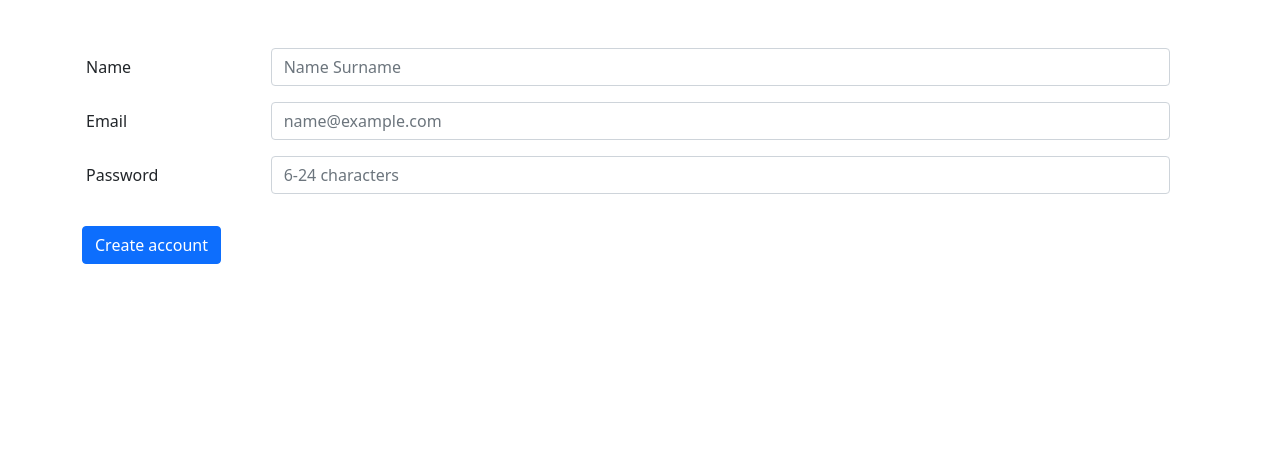
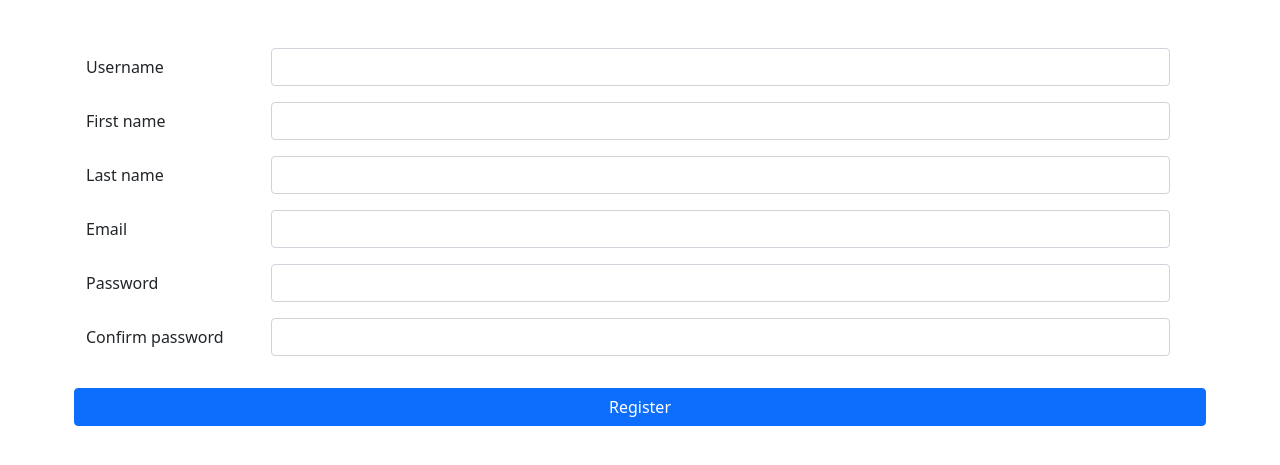
Before and after one commit to ElecTrOoD/Flask, a Flask app: page /register in a window 1280 px wide. Shown: the part 59-524 px from the top of the page. Run offline with Flask 2, Linux system fonts and the light colour scheme; some libraries are stand-ins or nearby versions.

Commit message:
lesson_5 done

```diff
--- a/blog/app.py
+++ b/blog/app.py
@@ -1,7 +1,7 @@
 from flask import Flask
 
 from blog import commands
-from blog.extensions import db, login_manager, migrate
+from blog.extensions import db, login_manager, migrate, csrf
 from blog.models import User
 
 
@@ -18,6 +18,7 @@ def create_app() -> Flask:
 def register_extensions(app):
     db.init_app(app)
     migrate.init_app(app, db, compare_type=True)
+    csrf.init_app(app)
 
     login_manager.login_view = 'auth.login'
     login_manager.init_app(app)
@@ -40,7 +41,6 @@ def register_blueprints(app: Flask):
 
 
 def register_commands(app: Flask):
-    app.cli.add_command(commands.init_db)
     app.cli.add_command(commands.drop_db)
     app.cli.add_command(commands.create_users)
     app.cli.add_command(commands.create_articles)
--- a/blog/config.py
+++ b/blog/config.py
@@ -13,3 +13,5 @@ SECRET_KEY = os.getenv('SECRET_KEY')
 
 SQLALCHEMY_DATABASE_URI = os.getenv('DATABASE_URL')
 SQLALCHEMY_TRACK_MODIFICATIONS = False
+
+WTF_CSRF_ENABLED = True
--- a/blog/extensions.py
+++ b/blog/extensions.py
@@ -1,15 +1,15 @@
-import re
 from random import choice, randint
-from string import digits, punctuation
 
 from flask_login import LoginManager
 from flask_migrate import Migrate
 from flask_sqlalchemy import SQLAlchemy
+from flask_wtf import CSRFProtect
 from lorem_text import lorem
 
 login_manager = LoginManager()
 db = SQLAlchemy()
 migrate = Migrate()
+csrf = CSRFProtect()
 
 NAMES = ['Mike', 'Alice', 'John', 'Kevin', 'Andrew', 'Douglas', 'Gordon', 'Brad', 'Ethan', 'Jacob']
 SURNAMES = ['Smith', 'Johnson', 'Williams', 'Jones', 'Brown', 'Davis', 'Miller', 'Wilson', 'Wright', 'Baker']
@@ -29,12 +29,3 @@ def get_random_article():
     text = lorem.words(WORDS)
     author = randint(2, users_count + 1)
     return title, text, author
-
-
-def validate_data(name, email, password):
-    if (not len(set(digits + punctuation + '@').intersection(name)) > 0 and len(name) < 255) and \
-            re.findall(r'"?([-a-zA-Z0-9.`?{}]+@\w+\.\w+)"?', email) and \
-            6 < len(password) <= 24:
-        return True
-    else:
-        return False
--- /dev/null
+++ b/blog/forms/user.py
@@ -0,0 +1,20 @@
+from flask_wtf import FlaskForm
+from wtforms import StringField, validators, PasswordField, SubmitField
+
+
+class UserRegisterForm(FlaskForm):
+    username = StringField('Username', [validators.DataRequired(), validators.length(3, 25)])
+    first_name = StringField('First name', [validators.DataRequired(), validators.length(2, 25)])
+    last_name = StringField('Last name', [validators.DataRequired(), validators.length(2, 25)])
+    email = StringField('Email', [validators.DataRequired(), validators.Email()])
+    password = PasswordField('Password', [validators.DataRequired(), validators.length(8, 25),
+                                          validators.EqualTo('password_confirm',
+                                                             message='Field must be equal to password')])
+    password_confirm = PasswordField('Confirm password', [validators.DataRequired(), validators.length(8, 25)])
+    submit = SubmitField('Register')
+
+
+class UserLoginForm(FlaskForm):
+    email = StringField('Email', [validators.DataRequired(), validators.Email()])
+    password = PasswordField('Password', [validators.DataRequired(), validators.length(8, 25)])
+    submit = SubmitField('Login')
--- a/blog/templates/auth/register.html
+++ b/blog/templates/auth/register.html
@@ -1,5 +1,5 @@
 {% extends 'base.html' %}
-
+{% from 'macro/formhelpers.html' import render_field %}
 
 {% block title %}
     Register page
@@ -8,35 +8,19 @@
 {% block body %}
     <div class="row">
         <div class="col">
-            {% with messages = get_flashed_messages() %}
-                {% if messages %}
+            {% if errors %}
+                {% for error in errors %}
                     <div class="alert alert-danger mt-2" role="alert">
-                        {{ messages[0] }}
+                        {{ error }}
                     </div>
-                {% endif %}
-            {% endwith %}
-            <form class="row g-3 mt-5" method="post" action="{{ url_for('auth.register') }}">
-                <div class="mb-3 row">
-                    <label for="name" class="col-sm-2 col-form-label">Name</label>
-                    <div class="col-sm-10">
-                        <input type="text" class="form-control" id="name" name="name" placeholder="Name Surname">
-                    </div>
-                </div>
-                <div class="mb-3 row">
-                    <label for="email" class="col-sm-2 col-form-label">Email</label>
-                    <div class="col-sm-10">
-                        <input type="text" class="form-control" id="email" name="email" placeholder="name@example.com">
-                    </div>
-                </div>
-                <div class="mb-3 row">
-                    <label for="password" class="col-sm-2 col-form-label">Password</label>
-                    <div class="col-sm-10">
-                        <input type="password" class="form-control" id="password" name="password" placeholder="6-24 characters">
-                    </div>
-                </div>
-                <div class="col-auto">
-                    <button type="submit" class="btn btn-primary mb-3" >Create account</button>
-                </div>
+                {% endfor %}
+            {% endif %}
+            <form class="row g-3 mt-5" method="post">
+                {{ form.csrf_token }}
+                {% for field in ['username', 'first_name', 'last_name', 'email', 'password', 'password_confirm'] %}
+                    {{ render_field(form[field]) }}
+                {% endfor %}
+                {{ form.submit(class='btn btn-primary mb-3') }}
             </form>
         </div>
     </div>
--- /dev/null
+++ b/blog/templates/macro/formhelpers.html
@@ -0,0 +1,15 @@
+{% macro render_field(field) %}
+    <div class="mb-3 row">
+        {{ field.label(class='col-sm-2 col-form-label') }}
+        <div class="col-sm-10">
+            {{ field(class='form-control' + (' is-invalid' if field.errors else ''))|safe}}
+            {% if field.errors %}
+                {% for error in field.errors %}
+                    <div class="invalid-feedback">
+                        {{ error }}
+                    </div>
+                {% endfor %}
+            {% endif %}
+        </div>
+    </div>
+{% endmacro %}
--- a/blog/views/auth.py
+++ b/blog/views/auth.py
@@ -1,8 +1,10 @@
 from flask import Blueprint, render_template, request, flash, redirect, url_for
 from flask_login import logout_user, login_user, login_required, current_user
+from sqlalchemy.exc import IntegrityError
 from werkzeug.security import check_password_hash, generate_password_hash
 
-from blog.extensions import db, validate_data
+from blog.extensions import db
+from blog.forms.user import UserRegisterForm, UserLoginForm
 from blog.models import User
 
 auth = Blueprint('auth', __name__, static_folder='../static')
@@ -13,19 +15,20 @@ def login():
     if current_user.is_authenticated:
         return redirect(url_for('user.profile', pk=current_user.id))
 
+    form = UserLoginForm(request.form)
+
     return render_template(
         'auth/login.html',
+        form=form
     )
 
 
 @auth.route('/login', methods=('POST',))
 def login_post():
-    email = request.form.get('email')
-    password = request.form.get('password')
+    form = UserLoginForm(request.form)
+    user = User.query.filter_by(email=form.email.data).first()
 
-    user = User.query.filter_by(email=email).first()
-
-    if not user or not check_password_hash(user.password, password):
+    if not user or not check_password_hash(user.password, form.password.data):
         flash('Check your login details')
         return redirect(url_for('.login'))
 
@@ -38,30 +41,37 @@ def register():
     if current_user.is_authenticated:
         return redirect(url_for('user.profile', pk=current_user.id))
 
-    return render_template('auth/register.html')
+    form = UserRegisterForm(request.form)
+
+    return render_template('auth/register.html', form=form)
 
 
 @auth.route('/register', methods=['POST'])
 def register_post():
-    name = request.form.get('name')
-    email = request.form.get('email')
-    password = request.form.get('password')
-    if not validate_data(name, email, password):
-        flash('Check input data')
-        return redirect(url_for('.register'))
+    form = UserRegisterForm(request.form)
+    errors = []
+    if User.query.filter_by(email=form.email.data).count():
+        form.email.errors.append('Email not uniq')
+        return render_template('auth/register.html', form=form)
 
-    from blog.models import User
+    user = User(
+        username=form.username.data,
+        first_name=form.first_name.data,
+        last_name=form.last_name.data,
+        email=form.email.data,
+        password=generate_password_hash(form.password.data)
+    )
 
-    db.session.add(
-        User(username=name,
-             email=email,
-             password=generate_password_hash(password)))
-    db.session.commit()
+    db.session.add(user)
 
-    user = User.query.filter_by(email=email).first()
-
-    login_user(user)
-    return redirect(url_for('user.profile', pk=user.id))
+    try:
+        db.session.commit()
+    except IntegrityError:
+        errors.append('Unexpected error. Try again.')
+        return render_template('auth/register.html', form=form, errors=errors)
+    else:
+        login_user(user)
+        return redirect(url_for('user.profile', pk=user.id))
 
 
 @auth.route('/logout')
--- a/requirements.txt
+++ b/requirements.txt
@@ -7,3 +7,6 @@ Flask-Login==0.5.0
 lorem-text==1.5
 psycopg2==2.8.6
 flask_migrate==3.0.0
+WTForms=2.3.3
+Flask-WTF==0.15.1
+email-validator=1.1.2
```
Also changed, not shown: blog/commands.py (+0 -7 lines), blog/forms/article.py (added, +8 -0 lines), blog/models.py (+15 -1 lines), blog/templates/articles/write_new.html (+7 -12 lines), blog/templates/auth/login.html (+8 -18 lines), blog/views/articles.py (+8 -8 lines), migrations/versions/d2021c0ba5ca_added_user_columns.py (added, +32 -0 lines), blog/db.sqlite, blog/forms/__init__.py (added), 2 other files.
